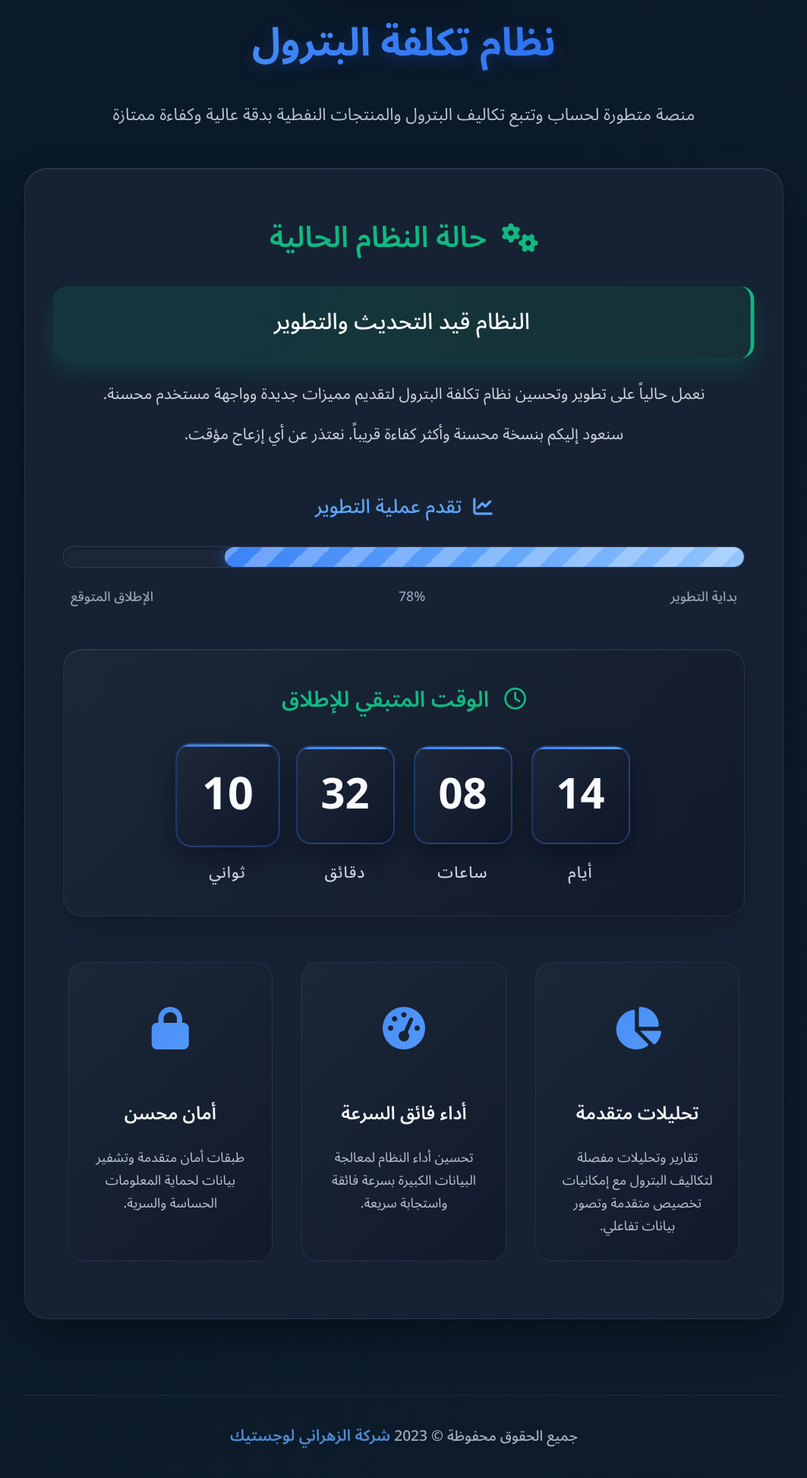
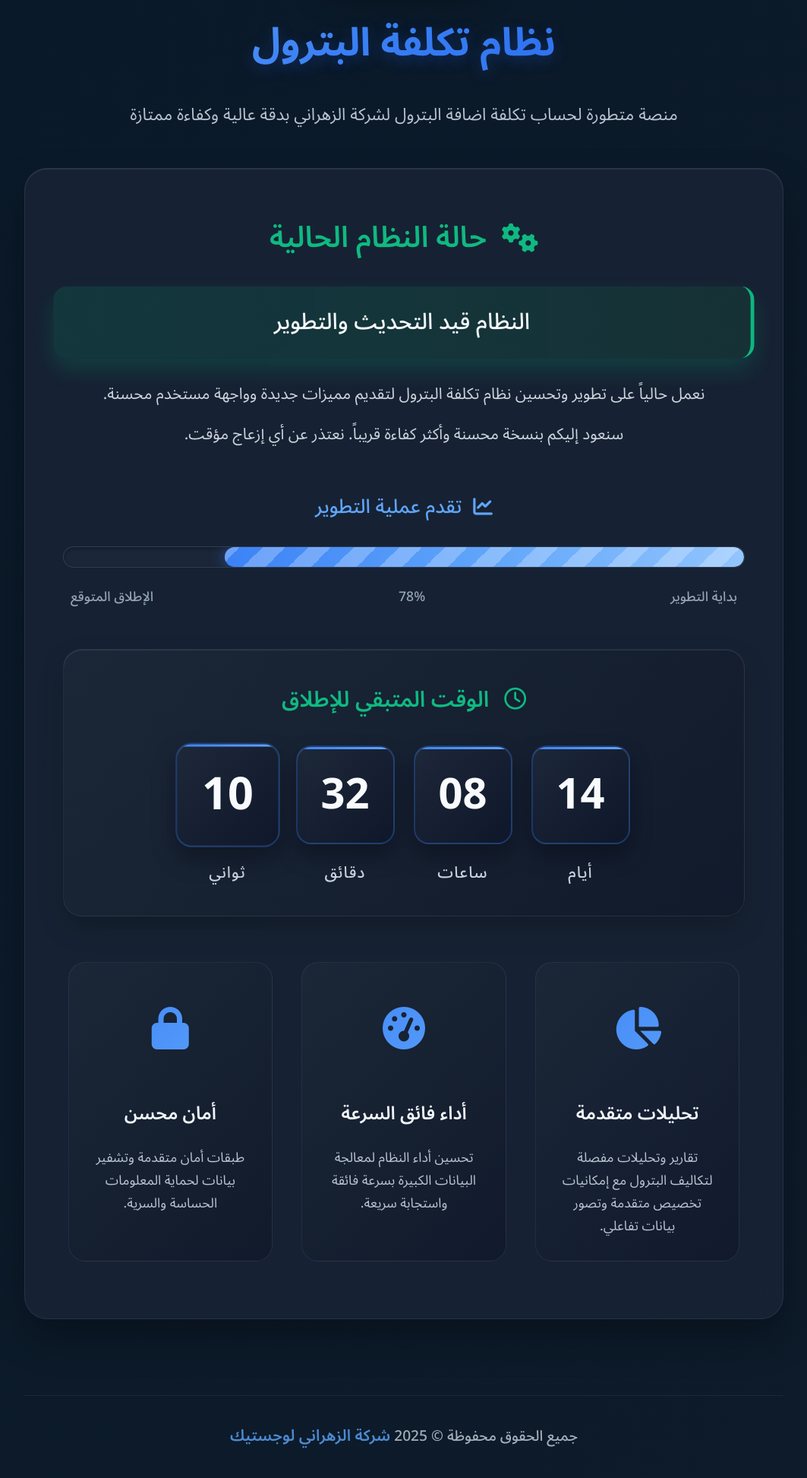
Before and after one commit to almm82030-star/-tam, a plain HTML site: page index.html in a window 1280 px wide. Shown: the part 307-2252 px from the top of the page at 76% size, without its empty margins (108-1171 px from the left). Drawn offline with Linux system fonts and the light colour scheme.

Commit message:
Update index.html

```diff
--- a/index.html
+++ b/index.html
@@ -546,7 +546,7 @@
                 </div>
             </div>
             <h1 class="title">نظام تكلفة البترول</h1>
-            <p class="subtitle">منصة متطورة لحساب وتتبع تكاليف البترول والمنتجات النفطية بدقة عالية وكفاءة ممتازة</p>
+            <p class="subtitle">منصة متطورة لحساب تكلفة اضافة البترول لشركة الزهراني بدقة عالية وكفاءة ممتازة</p>
         </div>
 
         <div class="main-content fade-in">
@@ -619,7 +619,7 @@
         </div>
 
         <div class="footer fade-in">
-            <p class="copyright">جميع الحقوق محفوظة © 2023 <span class="company-name">شركة الزهراني لوجستيك</span></p>
+            <p class="copyright">جميع الحقوق محفوظة © 2025 <span class="company-name">شركة الزهراني لوجستيك</span></p>
         </div>
     </div>
 
```
